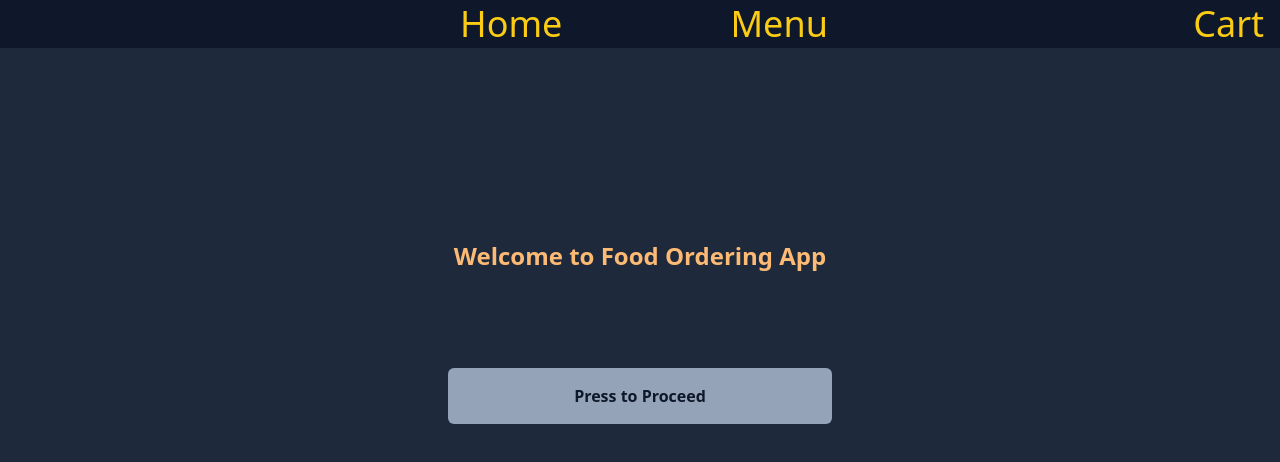
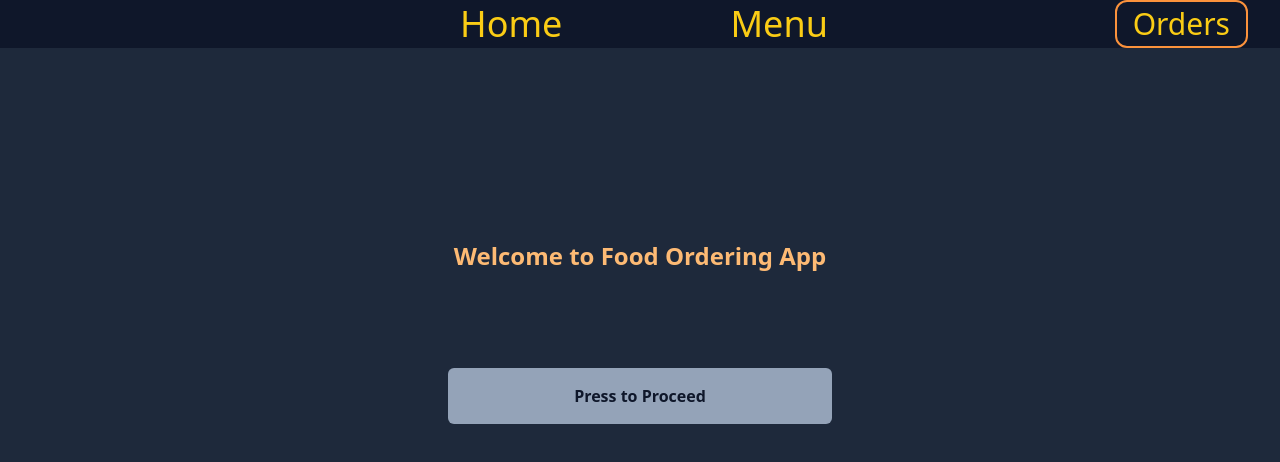
Before and after one commit to Saint1225/Food-order-app-3, a React (Vite) app in the folder frontend/: page / in a window 1280 px wide. Shown: the top 462 px of the page. Built offline with nearby package versions, Linux system fonts and the light colour scheme.

Commit message:
Adjust Orders button style

```diff
--- a/frontend/src/output.css
+++ b/frontend/src/output.css
@@ -596,6 +596,10 @@ video {
   margin-left: 35%;
 }
 
+.mr-8 {
+  margin-right: 2rem;
+}
+
 .flex {
   display: flex;
 }
@@ -708,6 +712,32 @@ video {
   border-radius: 0.5rem;
 }
 
+.rounded-xl {
+  border-radius: 0.75rem;
+}
+
+.border-4 {
+  border-width: 4px;
+}
+
+.border-2 {
+  border-width: 2px;
+}
+
+.border-solid {
+  border-style: solid;
+}
+
+.border-warmGray-400 {
+  --tw-border-opacity: 1;
+  border-color: rgb(168 162 158 / var(--tw-border-opacity));
+}
+
+.border-orange-400 {
+  --tw-border-opacity: 1;
+  border-color: rgb(251 146 60 / var(--tw-border-opacity));
+}
+
 .bg-blueGray-800 {
   --tw-bg-opacity: 1;
   background-color: rgb(30 41 59 / var(--tw-bg-opacity));
@@ -766,6 +796,16 @@ video {
   padding-right: 0.75rem;
 }
 
+.px-1 {
+  padding-left: 0.25rem;
+  padding-right: 0.25rem;
+}
+
+.px-4 {
+  padding-left: 1rem;
+  padding-right: 1rem;
+}
+
 .text-center {
   text-align: center;
 }
@@ -787,6 +827,11 @@ video {
 .text-4xl {
   font-size: 2.25rem;
   line-height: 2.5rem;
+}
+
+.text-3xl {
+  font-size: 1.875rem;
+  line-height: 2.25rem;
 }
 
 .font-bold {
--- a/frontend/src/routes/MainNavigation.tsx
+++ b/frontend/src/routes/MainNavigation.tsx
@@ -16,7 +16,9 @@ const MainNavigation = () => {
         >
           Menu
         </NavLink>
-        <button className="ml-auto mr-4">Cart</button>
+        <button className="ml-auto mr-8 rounded-xl text-3xl border-solid border-orange-400 border-2 px-4 hover:bg-blueGray-800">
+          Orders
+        </button>
       </div>
       <dialog title="Cart" className="w-96 h-48">
         <form method="dialog">
```
